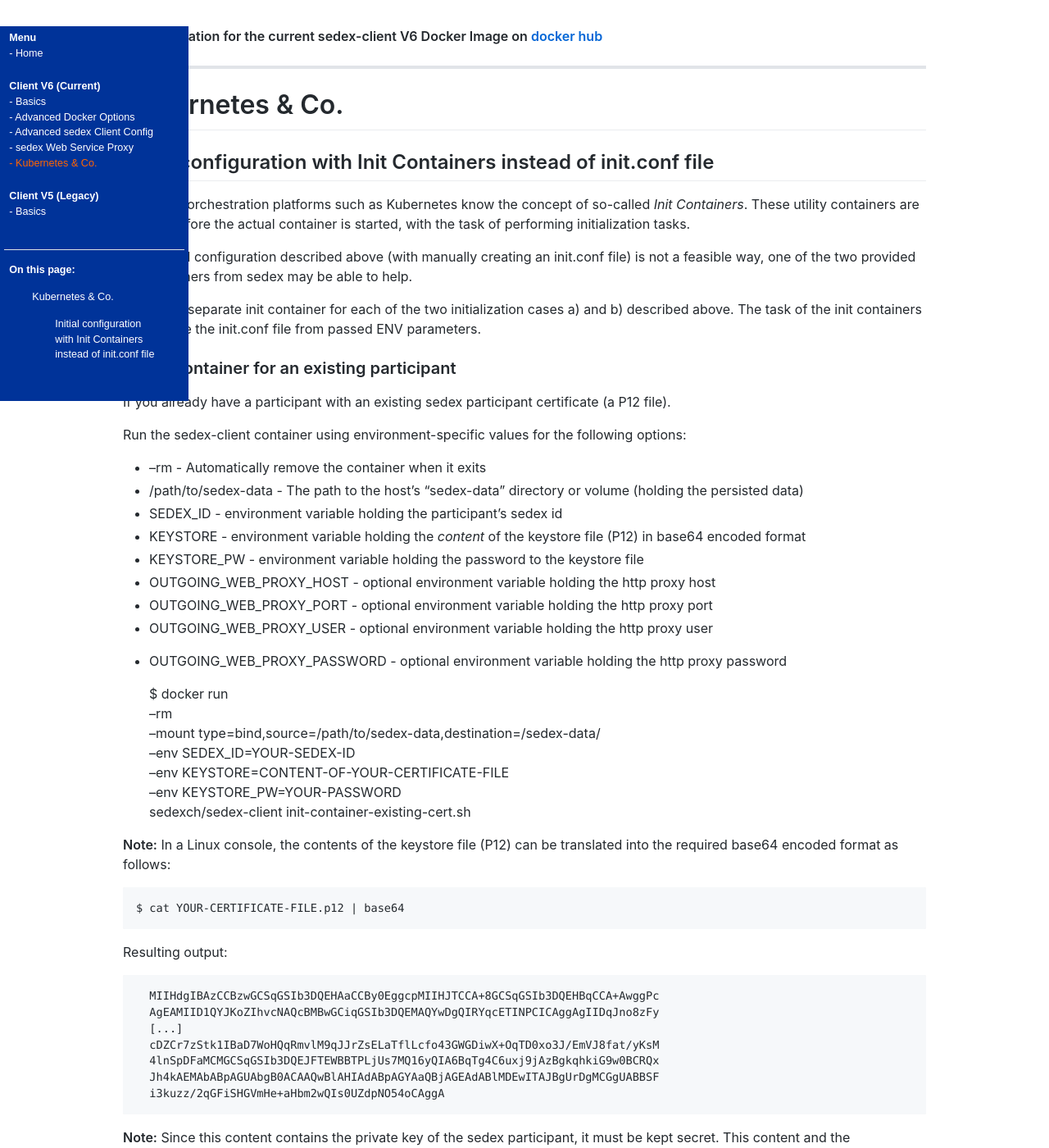
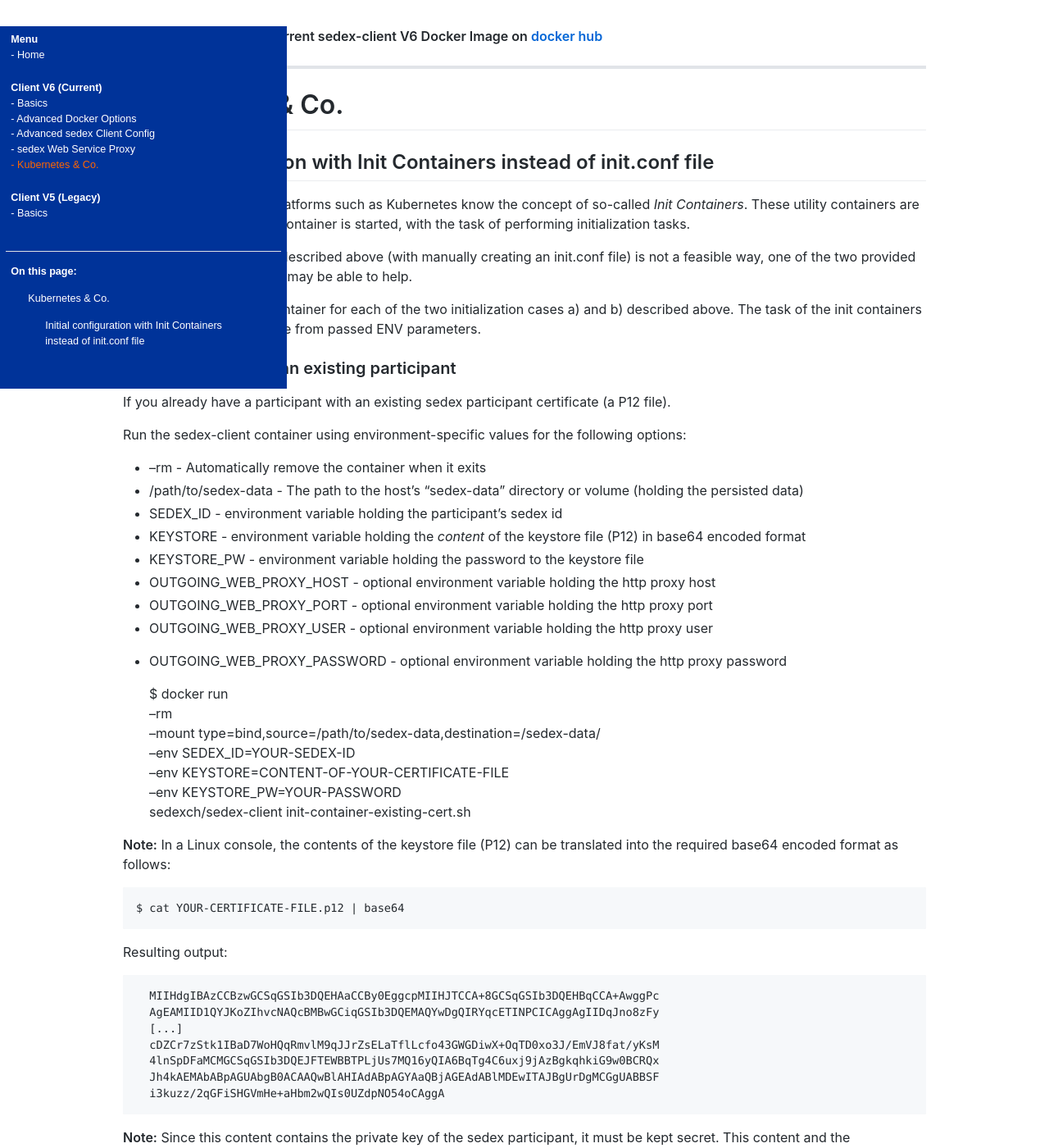
Before and after one commit to sedexch/sedexch.github.io, a Jekyll site: the page built from v6/orchestration.md, in a window 1280 px wide and 1400 px high. Shown: the whole window at 82% size. Built offline with Jekyll 4.4.1, drawn with Linux system fonts in a browser that asks for light colours; our own code applies the rules of GitHub Pages for plain Markdown files.

Commit message:
SEDEX-3217: Fixing JS TOC

```diff
--- a/_layouts/default.html
+++ b/_layouts/default.html
@@ -14,8 +14,8 @@
         .floating-menu {
             font-family: sans-serif;
             background: #003399;
-            padding: 5px;
-            width: 230px;
+            padding: 0.5em;
+            width: 25em;
             z-index: 100;
             position: fixed;
         }
@@ -43,7 +43,7 @@
         .floating-menu ol li {
             color: #ffffff;
             padding-bottom: 0.5em;
-            padding-left: 1em;
+            padding-left: 0.5em;
         }
         .floating-menu ol li::before {
             content: "";
```
